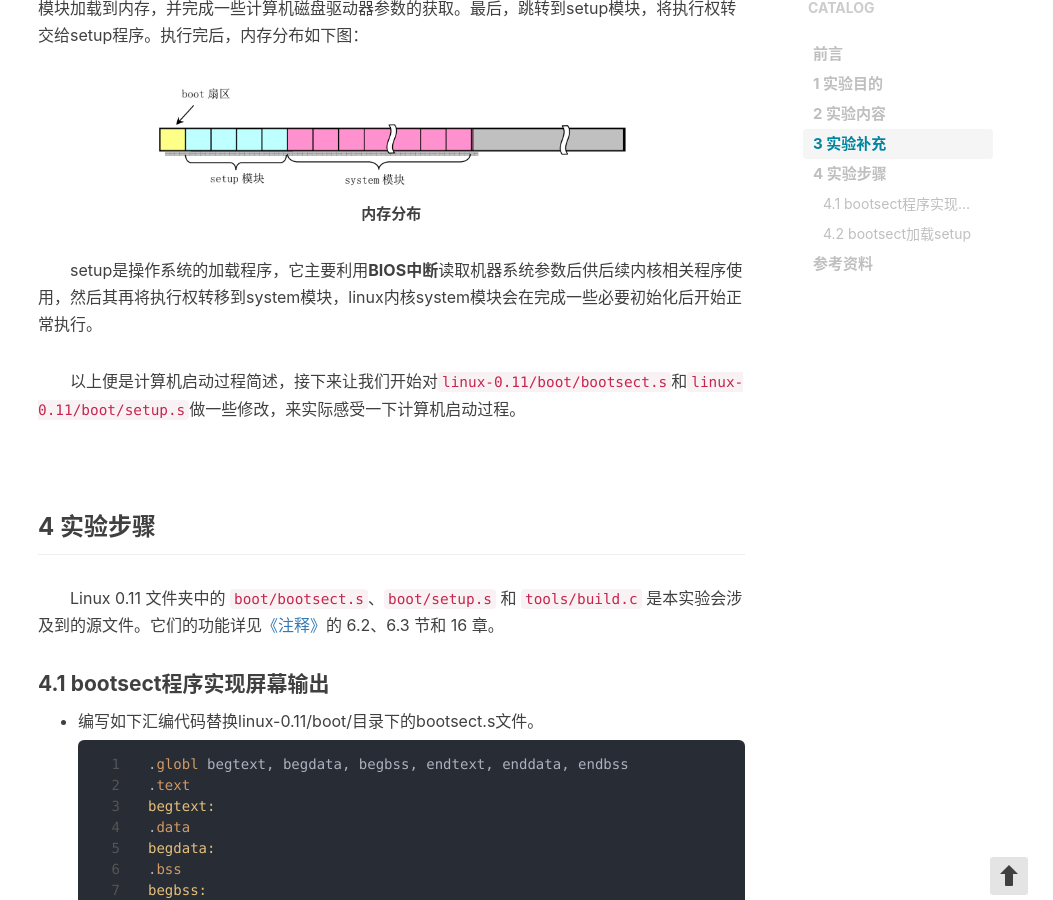
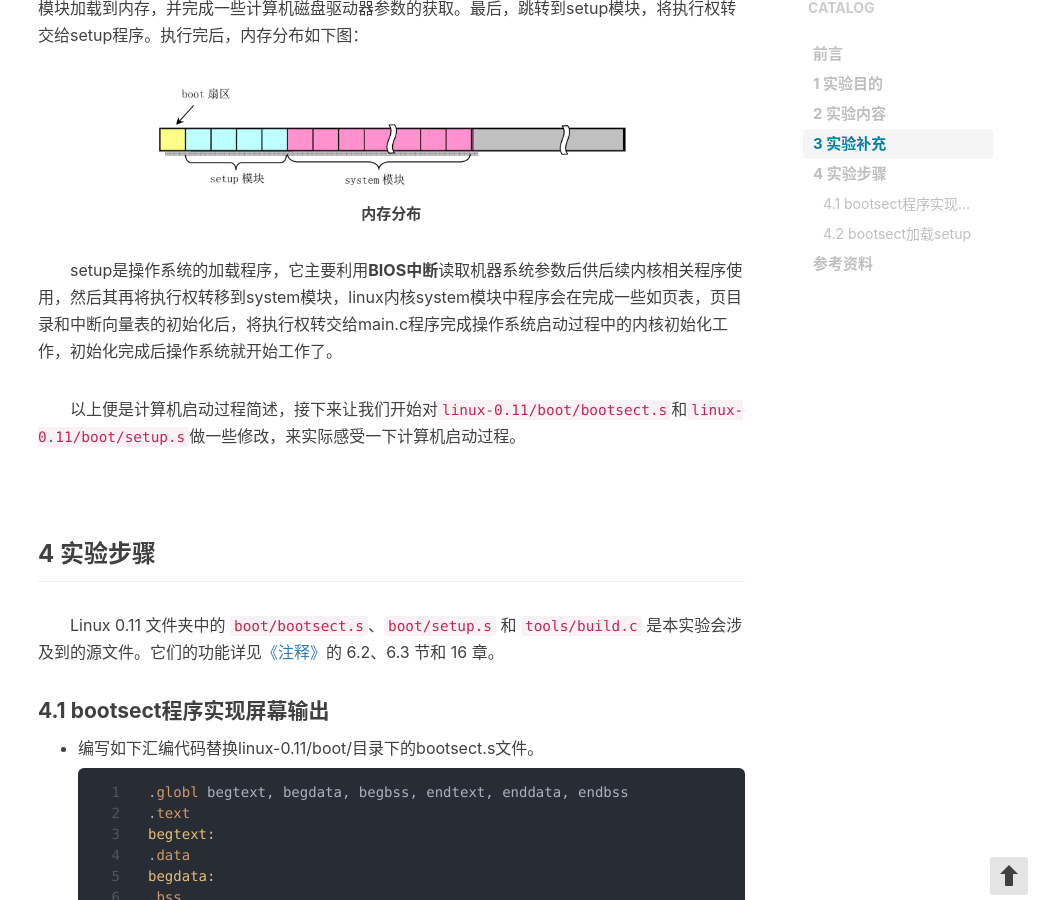
Before and after one commit to SteveRao/steverao.github.io, a Jekyll site: the page built from _posts/2019-11-04-setup-lab.md, in a window 1280 px wide and 900 px high, scrolled down 1672 px. Shown: the whole window, without its empty margins (227-1280 px from the left). Built offline with Jekyll 4.4.1, drawn with Linux system fonts in a browser that asks for light colours; nearby versions of some CDN libraries; comment, search, counter and statistics services are not loaded.

Commit message:
_posts：polishing

```diff
--- a/_posts/2019-11-04-setup-lab.md
+++ b/_posts/2019-11-04-setup-lab.md
@@ -52,7 +52,7 @@ tags: 操作系统实验
 
 <div align="center"><img src="/img/in-post/content/oslab/setup/bootsect-phrase-memory.png" width="70%"/><b>内存分布</b></div>
 
-&emsp;&emsp;setup是操作系统的加载程序，它主要利用**BIOS中断**读取机器系统参数后供后续内核相关程序使用，然后其再将执行权转移到system模块，linux内核system模块会在完成一些必要初始化后开始正常执行。
+&emsp;&emsp;setup是操作系统的加载程序，它主要利用**BIOS中断**读取机器系统参数后供后续内核相关程序使用，然后其再将执行权转移到system模块，linux内核system模块中程序会在完成一些如页表，页目录和中断向量表的初始化后，将执行权转交给main.c程序完成操作系统启动过程中的内核初始化工作，初始化完成后操作系统就开始工作了。
 
 &emsp;&emsp;以上便是计算机启动过程简述，接下来让我们开始对`linux-0.11/boot/bootsect.s`和`linux-0.11/boot/setup.s`做一些修改，来实际感受一下计算机启动过程。
 
```
